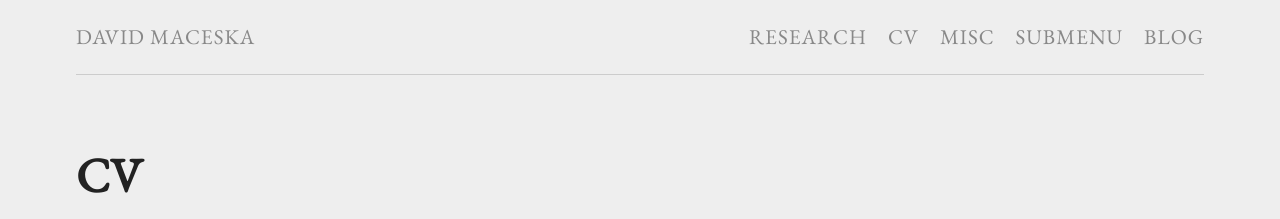
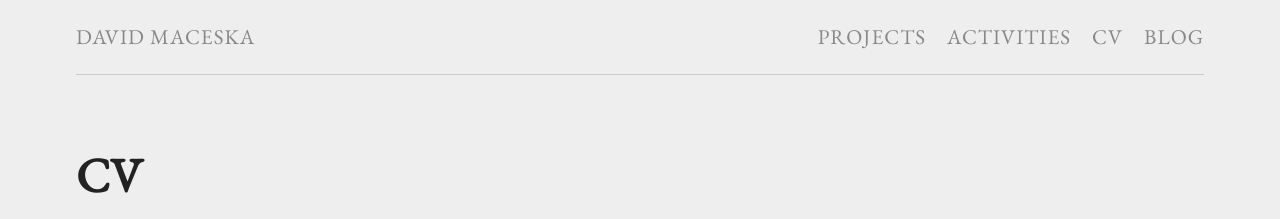
Before and after one commit to XMaceska/maceskad.me, a Jekyll site: the page built from cv.md, in a window 1280 px wide. Shown: the top 219 px of the page. Built offline with Jekyll 4.4.1, drawn with Linux system fonts in a browser that asks for light colours.

Commit message:
uprava menu

```diff
--- a/_data/menu.yml
+++ b/_data/menu.yml
@@ -1,18 +1,16 @@
-- title: "Research"
+- title: "Projects"
+  subcategories:
+    - subtitle: "3D Modelling"
+      subhref: "/misc/item-1/"
+    - subtitle: "Programming"
+      subhref: "/misc/item-2/"
+
+- title: "Activities"
   href: "/research/"
 
 - title: "CV"
   href: "/cv/"
 
-- title: "Misc"
-  href: "/misc/"
-
-- title: "Submenu"
-  subcategories:
-    - subtitle: "Item 1"
-      subhref: "/misc/item-1/"
-    - subtitle: "Item 2"
-      subhref: "/misc/item-2/"
 
 - title: "Blog"
   href: "/blog/"
```
Also changed, not shown: index.md (+1 -1 lines).
